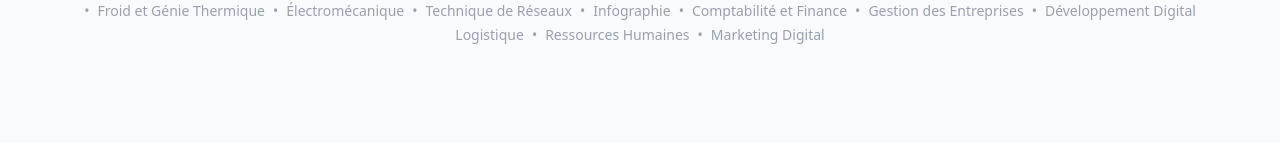
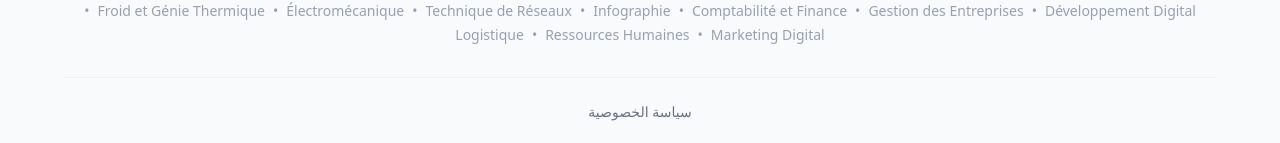
Before and after one commit to gomugolu066-cell/ofppt-Libbary, a Next.js app: page / in a window 1280 px wide. Shown: the part 1018-1161 px from the top of the page. Before the commit the page ends 1087 px from the top, so only its background shows below. Built offline with nearby package versions, Linux system fonts and the light colour scheme; no server answers.

Commit message:
Update page.tsx

```diff
--- a/app/page.tsx
+++ b/app/page.tsx
@@ -1,4 +1,5 @@
 import { cookies } from 'next/headers'
+import Link from 'next/link' // تمت إضافة هذا السطر لتفعيل الروابط
 import LanguageSwitcher from './components/LanguageSwitcher'
 import SpecialtyTree from './components/SpecialtyTree'
 import OfpptLogo from './components/OfpptLogo'
@@ -64,7 +65,7 @@ export default async function Home() {
           <h2 className="font-semibold text-gray-500 mb-2 mt-6">
             {isAr ? "تخصصات متوفرة" : "Spécialités disponibles"}
           </h2>
-          <div className="flex flex-wrap justify-center gap-x-2 gap-y-1">
+          <div className="flex flex-wrap justify-center gap-x-2 gap-y-1 mb-8">
             <span>Développement Digital</span> •
             <span>Gestion des Entreprises</span> •
             <span>Comptabilité et Finance</span> •
@@ -76,6 +77,13 @@ export default async function Home() {
             <span>Ressources Humaines</span> •
             <span>Logistique</span>
           </div>
+
+          {/* رابط سياسة الخصوصية */}
+          <div className="pt-6 border-t border-gray-100 flex justify-center gap-4">
+            <Link href="/privacy" className="text-sm text-gray-500 hover:text-blue-600 hover:underline transition-colors">
+              {isAr ? "سياسة الخصوصية" : "Politique de Confidentialité"}
+            </Link>
+          </div>
         </div>
       </div>
     </main>
```
